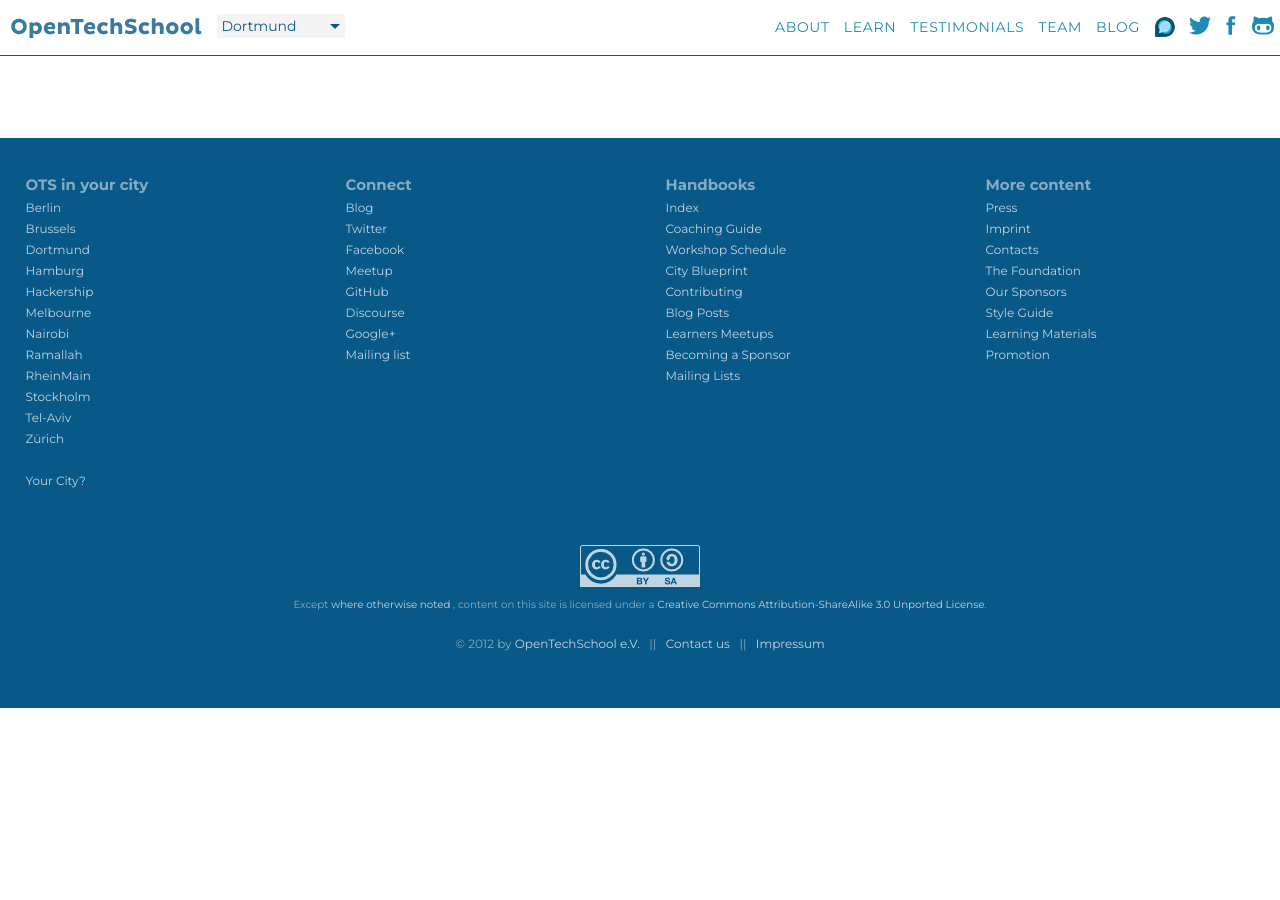
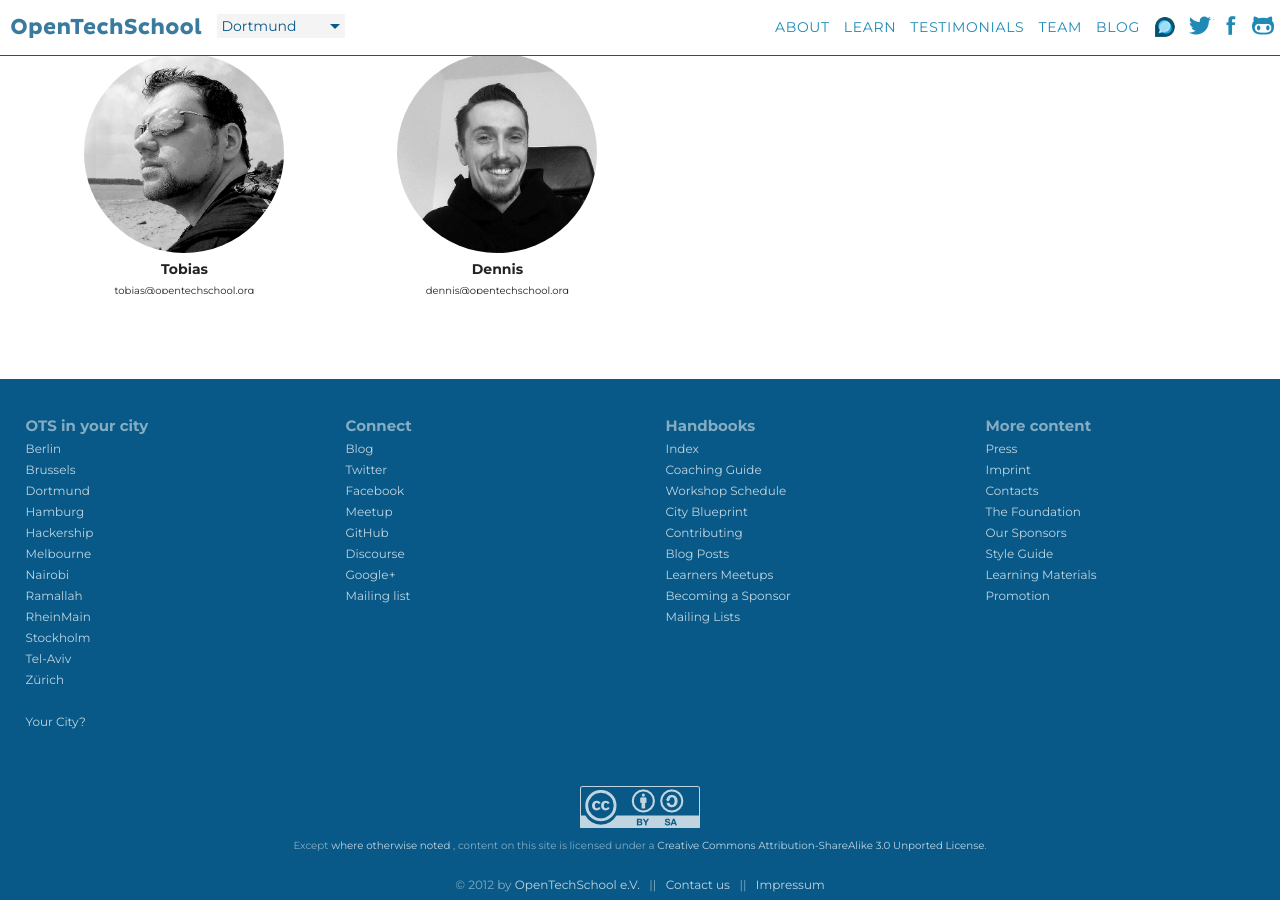
Before and after one commit to OpenTechSchool/www.opentechschool.org, a Jekyll site: the page built from dortmund/index.md, in a window 1280 px wide and 900 px high, scrolled down 1262 px. Built offline with Jekyll 4.4.1, drawn with Linux system fonts in a browser that asks for light colours; nearby versions of some CDN libraries; before the commit the page ends 1970 px from its top, so only the background shows below that.

Commit message:
Module: Dortmund // added pictures of Tobias and Dennis and linked them for OTS Dortmund landing page

```diff
--- a/_data/members.yml
+++ b/_data/members.yml
@@ -50,6 +50,12 @@
   - name: Ola
     email: ola@opentechschool.org
     img: ola.jpg
+  - name: Tobias
+    email: tobias@opentechschool.org
+    img: tobias.jpg
+  - name: Dennis
+    email: dennis@opentechschool.org
+    img: dennis.jpg
 Hamburg:
   - name: Diana
     email: diana@opentechschool.org
```
Also changed, not shown: images/team/dennis.jpg (added), images/team/tobias.jpg (added).
